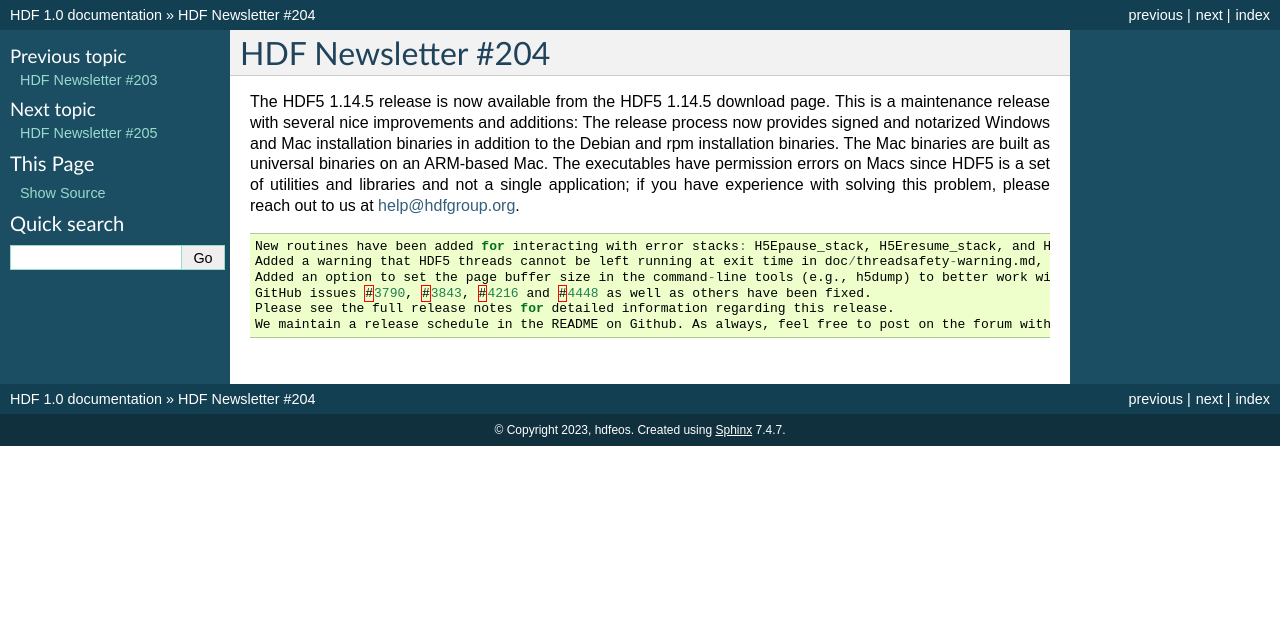
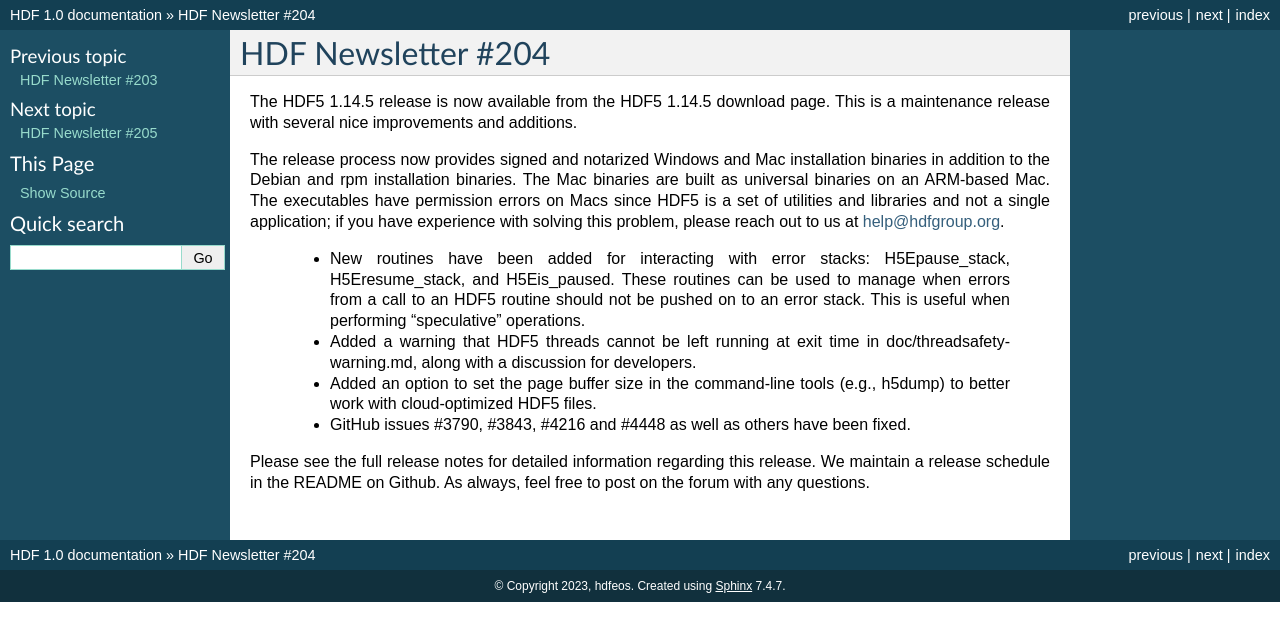
Before and after one commit to hdfeos/hdf, a Sphinx documentation site: the page built from docs/204.rst, in a window 1280 px wide. Shown: the top 641 px of the page. Built offline with Sphinx 7.4.7, drawn with Linux system fonts in a browser that asks for light colours; pages that are not in the unit, such as notebooks, are missing from menus.

Commit message:
docs: reformat 204-208

```diff
--- a/docs/204.rst
+++ b/docs/204.rst
@@ -1,16 +1,36 @@
-===================
+========================================================================
 HDF Newsletter #204
-===================
+========================================================================
 
-The HDF5 1.14.5 release is now available from the HDF5 1.14.5 download page.
-This is a maintenance release with several nice improvements and additions:
-The release process now provides signed and notarized Windows and Mac installation binaries in addition to the Debian and rpm installation binaries. The Mac binaries are built as universal binaries on an ARM-based Mac. The executables have permission errors on Macs since HDF5 is a set of utilities and libraries and not a single application; if you have experience with solving this problem, please reach out to us at help@hdfgroup.org.
+The HDF5 1.14.5 release is now available from the HDF5 1.14.5
+download page. This is a maintenance release with several nice
+improvements and additions.
 
-.. code-block:: c
+The release process now provides signed and notarized Windows and Mac
+installation binaries in addition to the Debian and rpm installation
+binaries. The Mac binaries are built as universal binaries on an
+ARM-based Mac. The executables have permission errors on Macs since
+HDF5 is a set of utilities and libraries and not a single application;
+if you have experience with solving this problem, please reach out to
+us at help@hdfgroup.org.
 
-   New routines have been added for interacting with error stacks: H5Epause_stack, H5Eresume_stack, and H5Eis_paused. These routines can be used to manage when errors from a call to an HDF5 routine should not be pushed on to an error stack. This is useful when performing “speculative” operations.
-   Added a warning that HDF5 threads cannot be left running at exit time in doc/threadsafety-warning.md, along with a discussion for developers.
-   Added an option to set the page buffer size in the command-line tools (e.g., h5dump) to better work with cloud-optimized HDF5 files
-   GitHub issues #3790, #3843, #4216 and #4448 as well as others have been fixed.
-   Please see the full release notes for detailed information regarding this release.
-   We maintain a release schedule in the README on Github. As always, feel free to post on the forum with any questions.
+   * New routines have been added for interacting with error stacks:
+     H5Epause_stack, H5Eresume_stack, and H5Eis_paused. These
+     routines can be used to manage when errors from a call to an
+     HDF5 routine should not be pushed on to an error stack. This is
+     useful when performing "speculative" operations.
+
+   * Added a warning that HDF5 threads cannot be left running at
+     exit time in doc/threadsafety-warning.md, along with a
+     discussion for developers.
+
+   * Added an option to set the page buffer size in the command-line
+     tools (e.g., h5dump) to better work with cloud-optimized HDF5
+     files.
+
+   * GitHub issues #3790, #3843, #4216 and #4448 as well as others
+     have been fixed.
+
+Please see the full release notes for detailed information regarding
+this release. We maintain a release schedule in the README on Github.
+As always, feel free to post on the forum with any questions.
```
Also changed, not shown: docs/205.rst (+29 -13 lines), docs/206.rst (+11 -6 lines), docs/207.rst (+230 -91 lines), docs/208.rst (+24 -15 lines).
